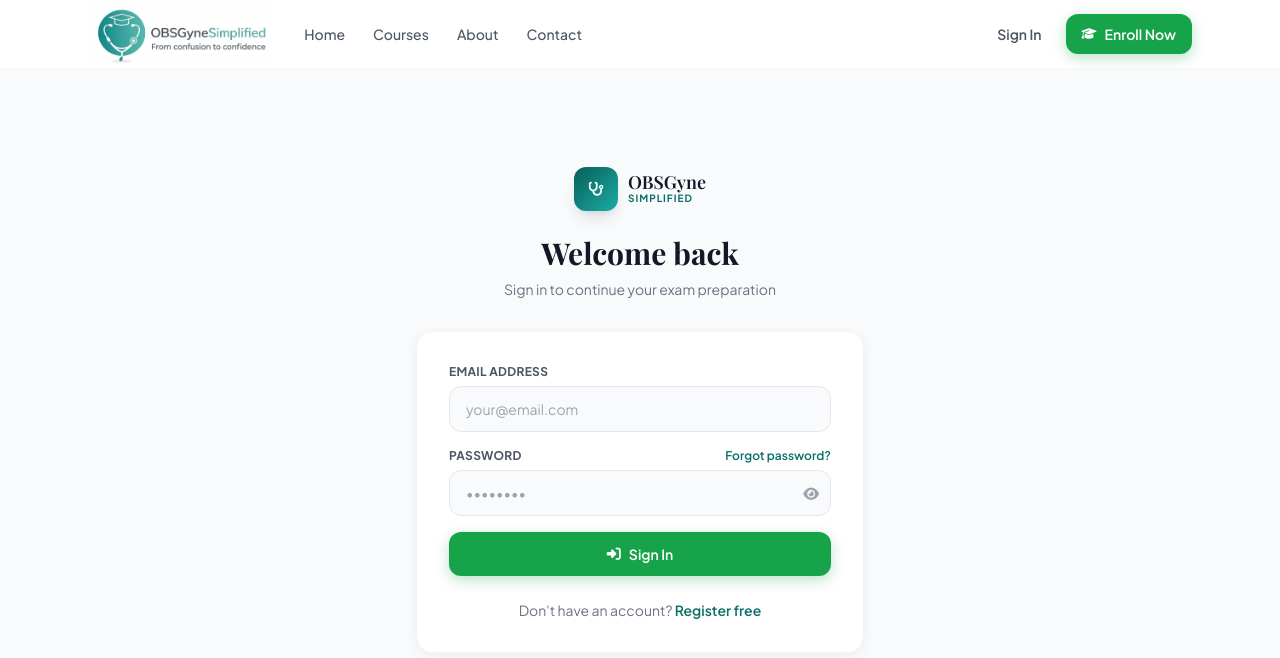
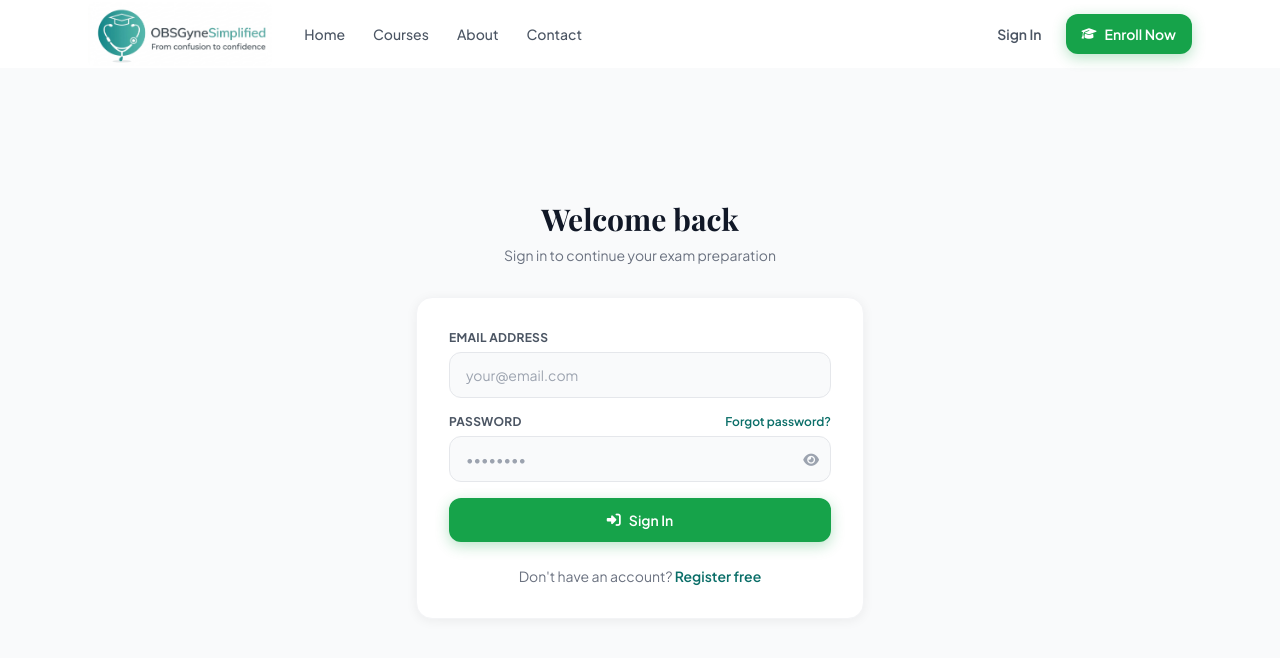
Before and after one commit to mrsheraz33/Obgyne-Frontend, a React (Vite) app: page /login in a window 1280 px wide. Shown: the top 658 px of the page. Built offline with nearby package versions, Linux system fonts and the light colour scheme; a web font is replaced by a local one.

Commit message:
Update AuthPages.jsx

```diff
--- a/src/pages/AuthPages.jsx
+++ b/src/pages/AuthPages.jsx
@@ -8,7 +8,7 @@
   <div className="min-h-screen flex items-center justify-center px-4 pt-[68px] pb-12 bg-gray-50">
     <div className="w-full max-w-md">
       <div className="text-center mb-8">
-        <Link to="/" className="inline-flex items-center gap-2.5 mb-6 group">
+        {/* <Link to="/" className="inline-flex items-center gap-2.5 mb-6 group">
           <div className="w-11 h-11 rounded-xl bg-gradient-to-br from-teal-700 to-teal-500 flex items-center justify-center shadow-lg group-hover:shadow-teal-200 transition-all">
             <i className="fa-solid fa-stethoscope text-white text-sm"/>
           </div>
@@ -16,7 +16,7 @@
             <div className="font-display font-semibold text-lg text-gray-900 leading-none">OBSGyne</div>
             <div className="text-[10px] font-bold text-teal-600 uppercase tracking-widest">Simplified</div>
           </div>
-        </Link>
+        </Link> */}
         <h1 className="font-display text-3xl font-bold text-gray-900 mb-2">{title}</h1>
         <p className="text-sm text-gray-500">{subtitle}</p>
       </div>
@@ -111,7 +111,7 @@
   const strengthColor = ['','bg-red-400','bg-amber-400','bg-green-500'][pwStrength]
 
   return (
-    <AuthCard title="Create account" subtitle="Start your OB/GYN exam preparation today">
+    <AuthCard title="Create account" subtitle="Start your OBS/Gyne exam preparation today">
       <form onSubmit={handle} className="space-y-4">
         <div>
           <label className="block text-xs font-bold text-gray-600 mb-1.5 uppercase tracking-wide">Full Name</label>
```
